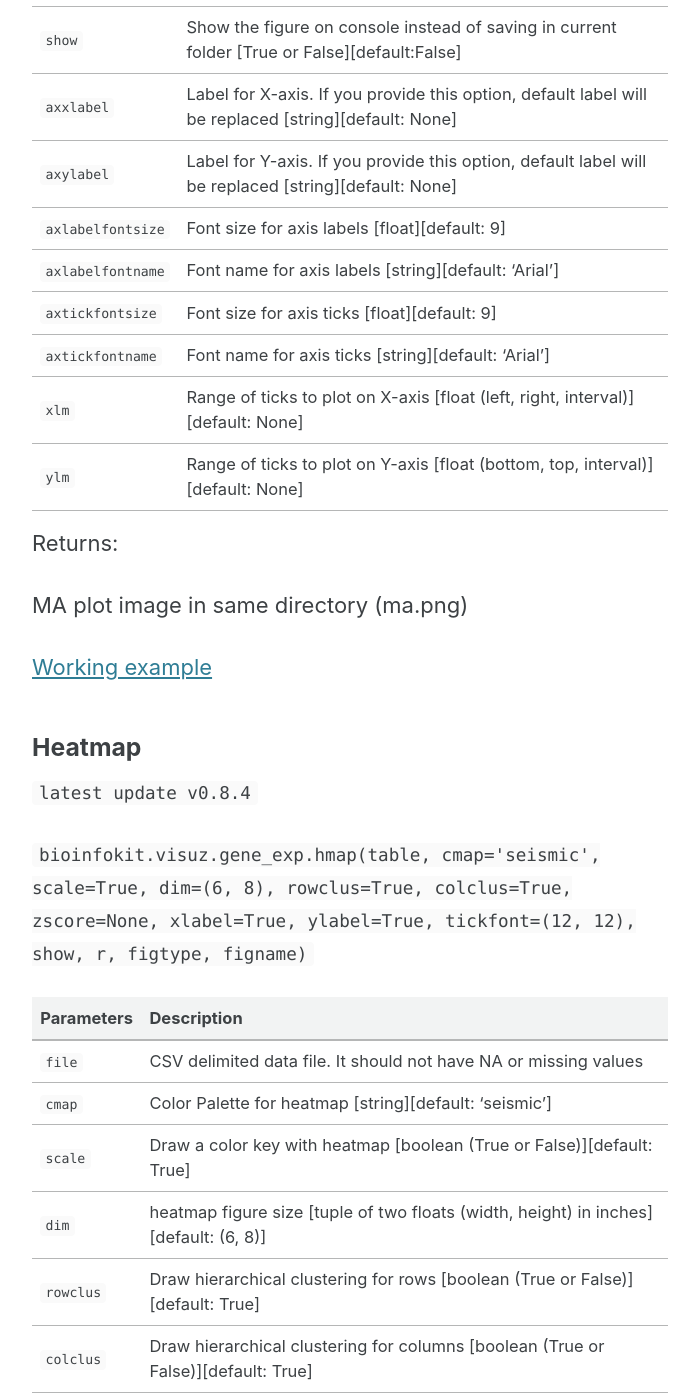
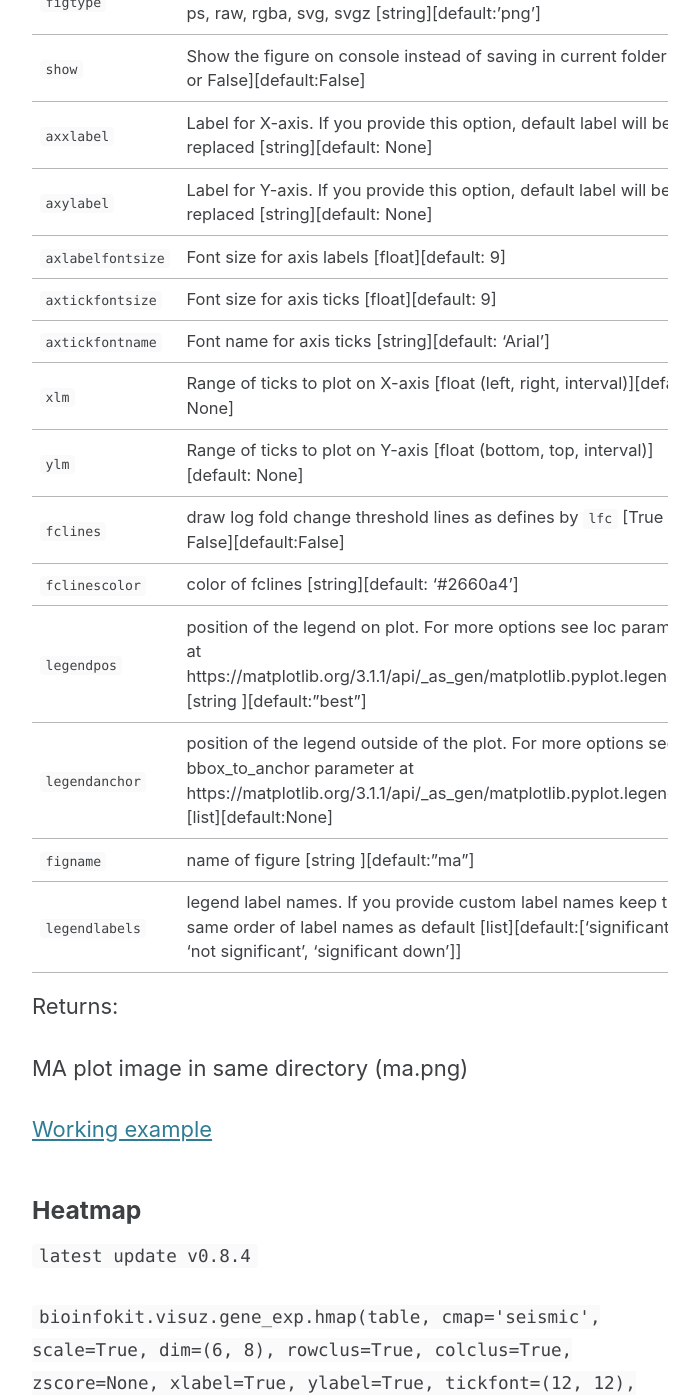
Before and after one commit to reneshbedre/reneshbedre.github.io, a Jekyll site: the page built from _posts/2020-03-11-howtoinstall.md, in a window 1280 px wide and 1400 px high, scrolled down 6604 px. Shown: the whole window, without its empty margins (290-989 px from the left). Built offline with Jekyll 4.4.1, drawn with Linux system fonts in a browser that asks for light colours; cached includes are drawn as plain includes; nearby versions of some CDN libraries; a style sheet for code colours, icons or effects is not loaded; some of the changed text lies outside the part shown.

Commit message:
ma plot updated

```diff
--- a/_posts/2020-03-11-howtoinstall.md
+++ b/_posts/2020-03-11-howtoinstall.md
@@ -133,8 +133,11 @@ Inverted volcano plot image in same directory (involcano.png)
 
 ### MA plot
 
+latest update v0.8.6
+
 `bioinfokit.visuz.gene_exp.ma(table, lfc, ct_count, st_count, lfc_thr, color, dim, dotsize, show, r, valpha, figtype, axxlabel,
-    axylabel, axlabelfontsize, axlabelfontname, axtickfontsize, axtickfontname, xlm, ylm)`
+    axylabel, axlabelfontsize, axtickfontsize, axtickfontname, xlm, ylm, fclines, fclinescolor, legendpos, legendanchor,
+    figname, legendlabels)`
 
 Parameters | Description
 ------------ | -------------
@@ -154,11 +157,17 @@ Parameters | Description
 `axxlabel` | Label for X-axis. If you provide this option, default label will be replaced [string][default: None]
 `axylabel` | Label for Y-axis. If you provide this option, default label will be replaced [string][default: None]
 `axlabelfontsize` | Font size for axis labels [float][default: 9]
-`axlabelfontname` | Font name for axis labels [string][default: 'Arial']
 `axtickfontsize` | Font size for axis ticks [float][default: 9]
 `axtickfontname` | Font name for axis ticks [string][default: 'Arial']
 `xlm` | Range of ticks to plot on X-axis [float (left, right, interval)][default: None]
 `ylm` | Range of ticks to plot on Y-axis [float (bottom, top, interval)][default: None]
+`fclines`  | draw log fold change threshold lines as defines by `lfc`  [True or False][default:False]
+`fclinescolor`  | color of fclines  [string][default: '#2660a4']
+`legendpos` | position of the legend on plot. For more options see loc parameter at https://matplotlib.org/3.1.1/api/_as_gen/matplotlib.pyplot.legend.html  [string ][default:"best"]
+`legendanchor` | position of the legend outside of the plot. For more options see bbox_to_anchor parameter at https://matplotlib.org/3.1.1/api/_as_gen/matplotlib.pyplot.legend.html  [list][default:None]
+`figname` | name of figure [string ][default:"ma"]
+`legendlabels` | legend label names. If you provide custom label names keep the same order of label names as default [list][default:['significant up', 'not significant', 'significant down']]
+
 
 Returns:
 
@@ -409,6 +418,7 @@ Output will be saved in same directory
 
 <a href="https://reneshbedre.github.io/blog/format.html" target="_blank">Working example</a>
 
+<!--
 ### One-way ANOVA
 
 `bioinfokit.stat.oanova(table, res, xfac, ph, phalpha)`
@@ -427,6 +437,8 @@ Returns:
 ANOVA summary, multiple pairwise comparisons, and assumption tests statistics
 
 <a href="https://reneshbedre.github.io/blog/oanova.html" target="_blank">Working example</a>
+-->
+
 
 ### FASTQ quality format detection
 
```
